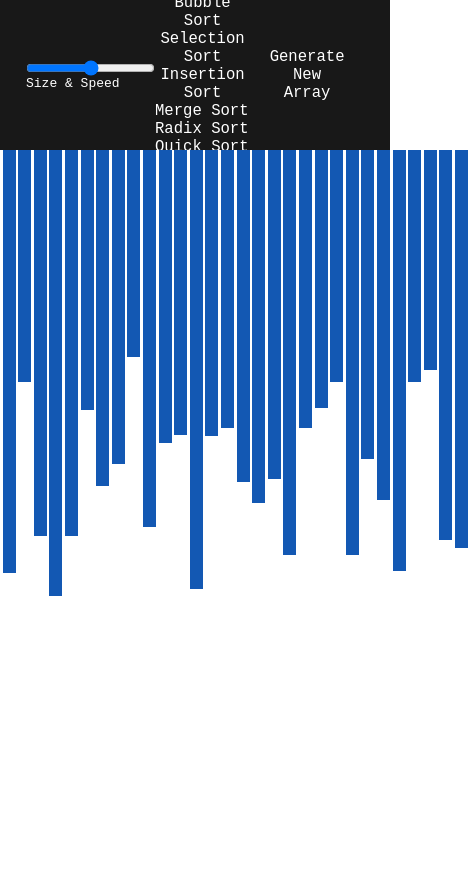
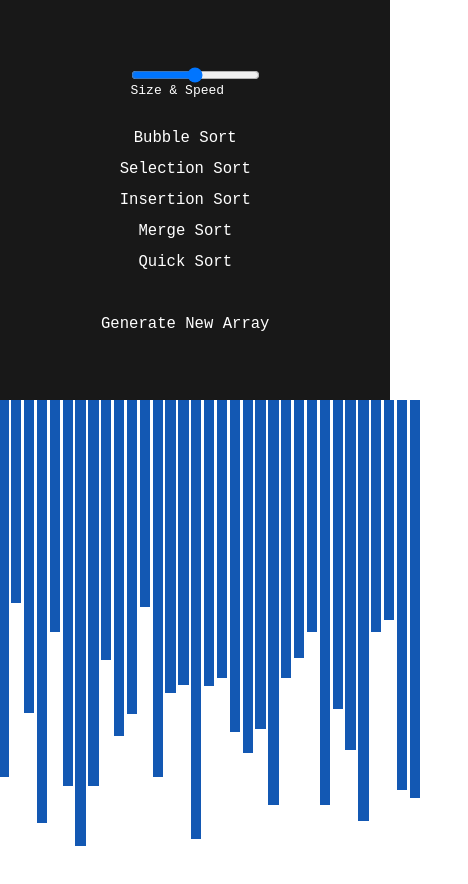
Before and after one commit to Joshuarvlcb/sorting-visualizer, a React (Create React App) app: page / in a window 390 px wide. Shown: the top 884 px of the page, 468 px wide, since content can reach past the window. Before the commit the page ends 844 px from the top, so only its background shows below. Built offline with nearby package versions, Linux system fonts and the light colour scheme.

Commit message:
added favicon change title of document made the app responsive

```diff
--- a/public/index.html
+++ b/public/index.html
@@ -2,14 +2,13 @@
 <html lang="en">
   <head>
     <meta charset="utf-8" />
-    <link rel="icon" href="%PUBLIC_URL%/favicon.ico" />
+    <link rel="icon" href="sorting_logo.png" />
     <meta name="viewport" content="width=device-width, initial-scale=1" />
     <meta name="theme-color" content="#000000" />
     <meta
       name="description"
       content="Web site created using create-react-app"
     />
-    <link rel="apple-touch-icon" href="%PUBLIC_URL%/logo192.png" />
     <!--
       manifest.json provides metadata used when your web app is installed on a
       user's mobile device or desktop. See https://developers.google.com/web/fundamentals/web-app-manifest/
@@ -24,7 +23,7 @@
       work correctly both with client-side routing and a non-root public URL.
       Learn how to configure a non-root public URL by running `npm run build`.
     -->
-    <title>React App</title>
+    <title>Sorting Visualizer</title>
   </head>
   <body>
     <noscript>You need to enable JavaScript to run this app.</noscript>
--- a/src/App.jsx
+++ b/src/App.jsx
@@ -156,7 +156,7 @@ function App() {
           >
             merge sort
           </button>
-          <button
+          {/* <button
             style={{
               color: `${
                 activeAlgo == "radixSort" && disable
@@ -179,7 +179,7 @@ function App() {
             }}
           >
             radix sort
-          </button>
+          </button> */}
           <button
             style={{
               color: `${
--- a/src/style.css
+++ b/src/style.css
@@ -16,7 +16,7 @@ html {
   background-color: #181818;
   justify-content: space-around;
   align-items: center;
-  max-height: 150px;
+  min-height: 150px;
 }
 .header .col {
   display: flex;
@@ -80,3 +80,21 @@ html {
     background-color: #ff8800;
   }
 }/*# sourceMappingURL=style.css.map */
+@media only screen and (max-width: 1050px) {
+  .header{
+    flex-direction: column;
+    min-height: 400px;
+
+    justify-content: space-evenly;
+  }
+  .button-container{
+    display: flex;
+    flex-direction: column;
+  }
+  .button-container button{
+    margin-bottom: 1rem;
+  }
+  .array-container .array{
+    width: 450px;
+  }
+}
```
Also changed, not shown: public/sorting_logo.png (added).
